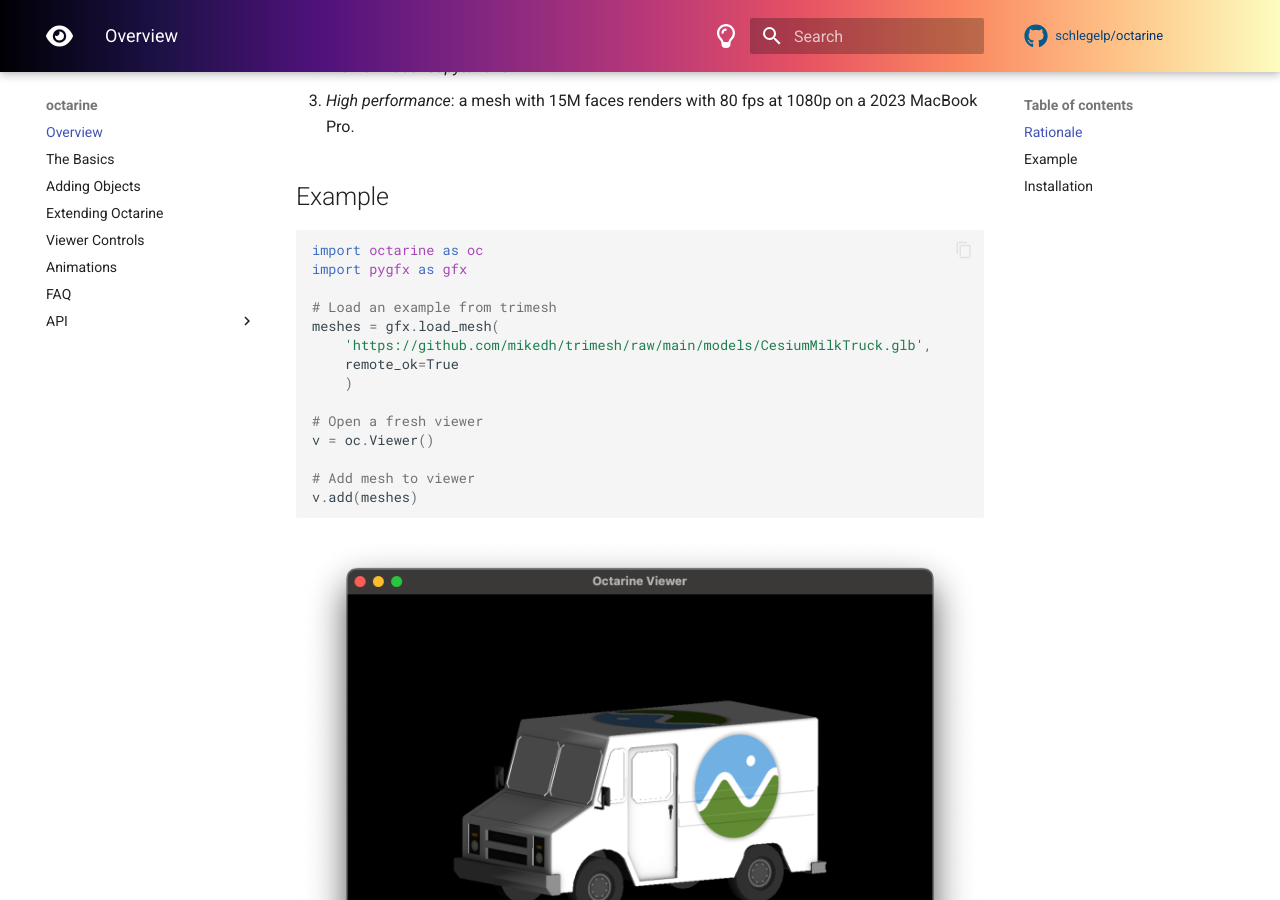
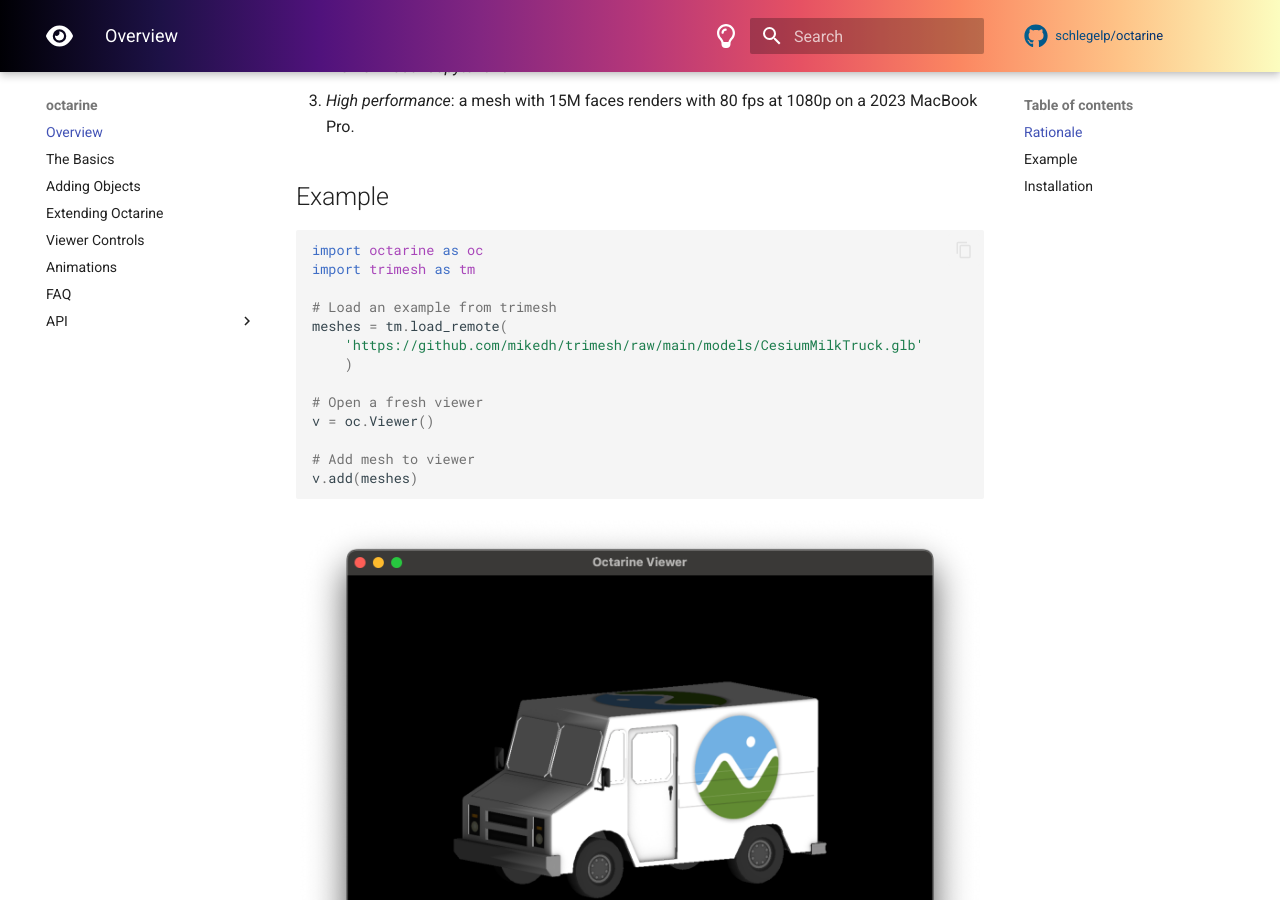
Before and after one commit to schlegelp/octarine, an MkDocs documentation site: the page built from docs/index.md, in a window 1280 px wide and 900 px high, scrolled down 883 px. Built offline with MkDocs 1.6.1 and Material for MkDocs 9.7.7, drawn with Linux system fonts in a browser that asks for light colours; emoji names are drawn with the system emoji font; comment, search, counter and statistics services are not loaded.

Commit message:
docs: small fixes

````diff
--- a/docs/index.md
+++ b/docs/index.md
@@ -19,12 +19,11 @@ Why another 3d viewer? There are plenty options out there:
 
 ```python
 import octarine as oc
-import pygfx as gfx
+import trimesh as tm
 
 # Load an example from trimesh
-meshes = gfx.load_mesh(
-    'https://github.com/mikedh/trimesh/raw/main/models/CesiumMilkTruck.glb',
-    remote_ok=True
+meshes = tm.load_remote(
+    'https://github.com/mikedh/trimesh/raw/main/models/CesiumMilkTruck.glb'
     )
 
 # Open a fresh viewer
--- a/mkdocs.yml
+++ b/mkdocs.yml
@@ -1,5 +1,5 @@
 site_name: octarine
-site_description: Fast and easy-to-use 3d Viewer for Python
+site_description: Fast and easy-to-use 3D Viewer for Python
 # strict: true
 
 repo_name: schlegelp/octarine
````
Also changed, not shown: README.md (+1 -1 lines).
